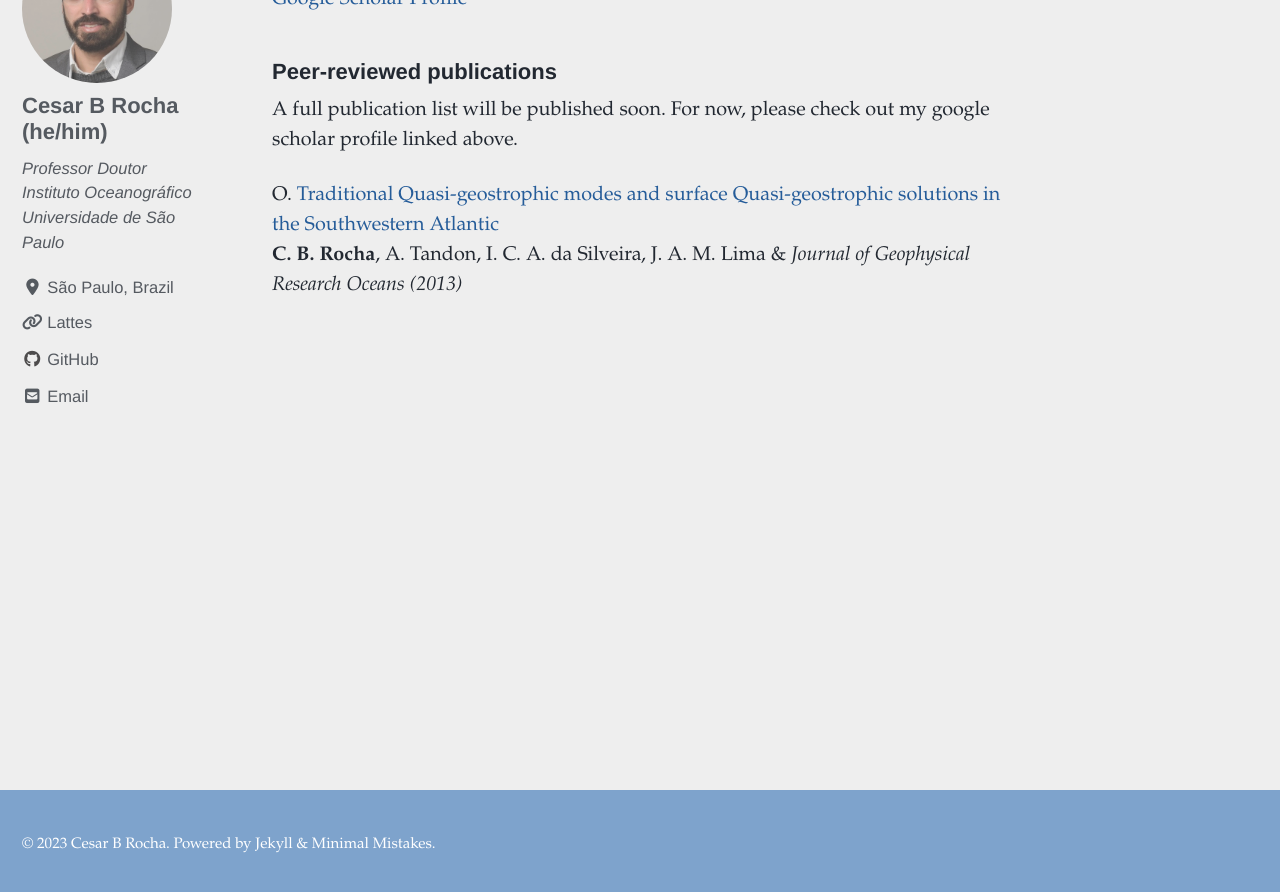
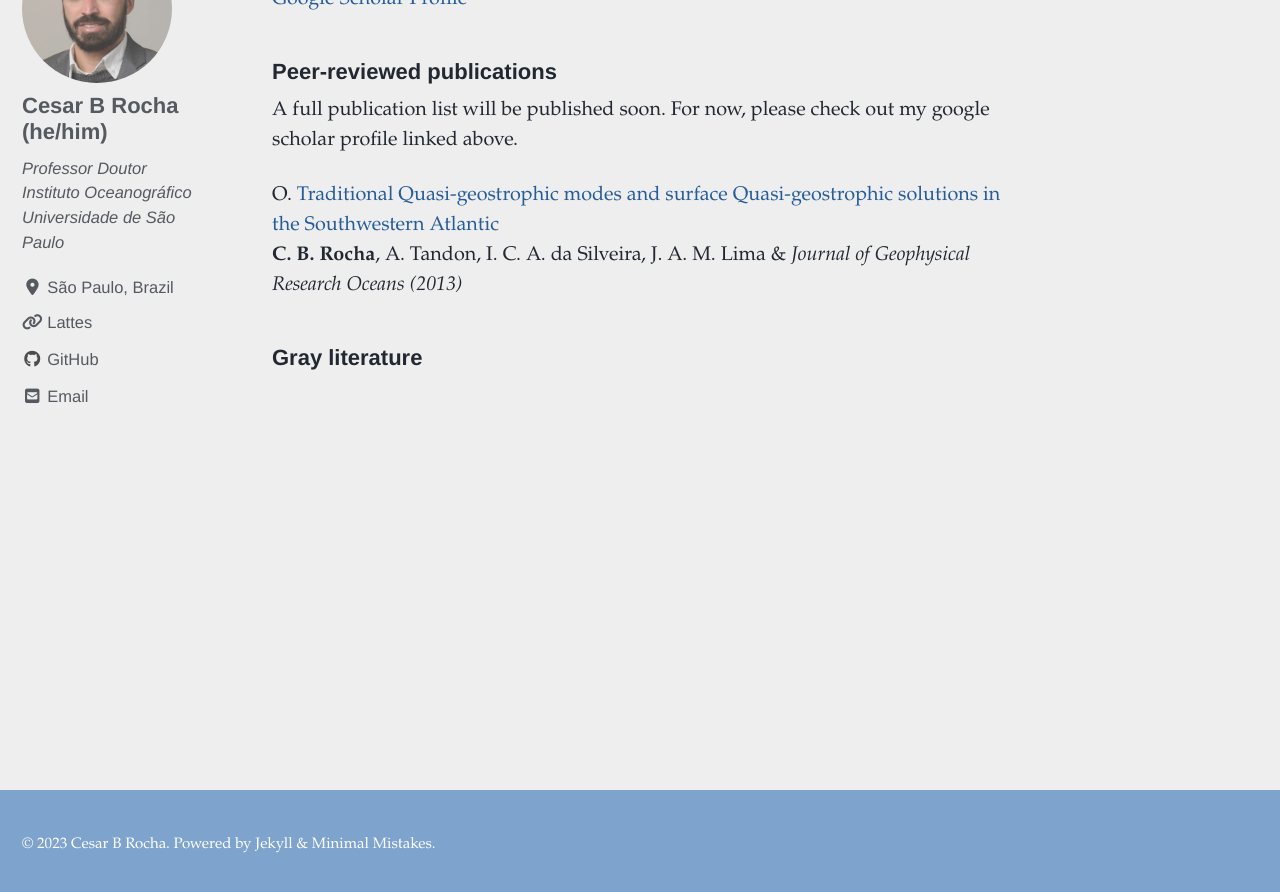
Before and after one commit to cesar-rocha/cesar-rocha.github.io, a Jekyll site: the page built from _pages/publications.md, in a window 1280 px wide and 900 px high, scrolled down 1191 px. Shown: the top 892 px of the window. Built offline with Jekyll 4.4.1, drawn with Linux system fonts in a browser that asks for light colours; cached includes are drawn as plain includes; nearby versions of some CDN libraries.

Commit message:
add vertical space

```diff
--- a/_pages/publications.md
+++ b/_pages/publications.md
@@ -15,10 +15,11 @@
 
 O. [Traditional Quasi-geostrophic modes and surface Quasi-geostrophic solutions in the Southwestern Atlantic][1]
     **C. B. Rocha**, A. Tandon, I. C. A. da Silveira, J. A. M. Lima  & *Journal of Geophysical Research Oceans (2013)*
+{: reversed="reversed"}
 
-{: reversed="reversed"}
+### Gray literature
 
 
 
 [mail]: mailto:cesar.rocha@usp.br
-[1]: assets/documents/rocha_etal2013
+[1]: assets/documents/rocha_etal2013.pdf
```
Also changed, not shown: _pages/research.md (+1 -1 lines).
